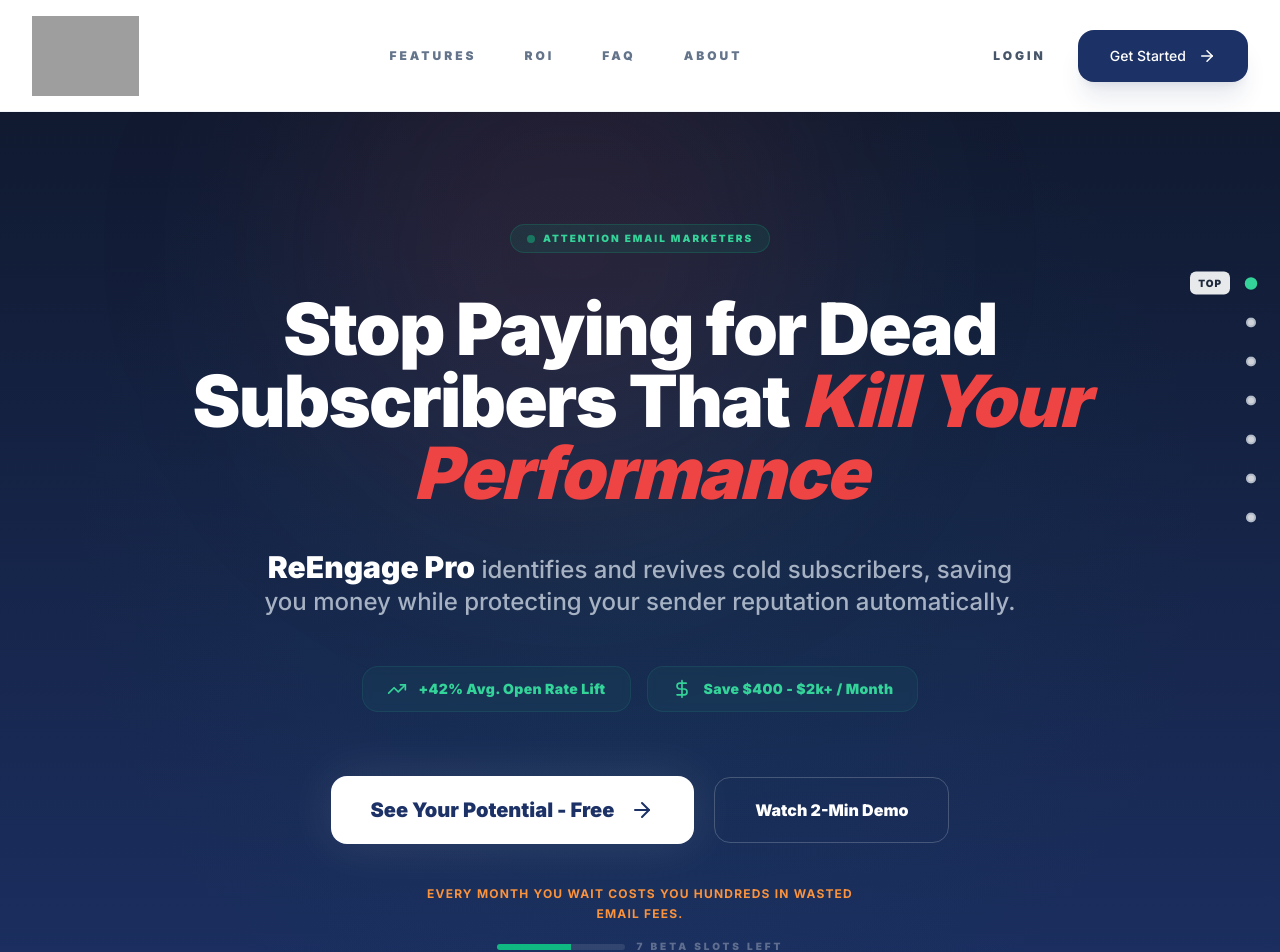
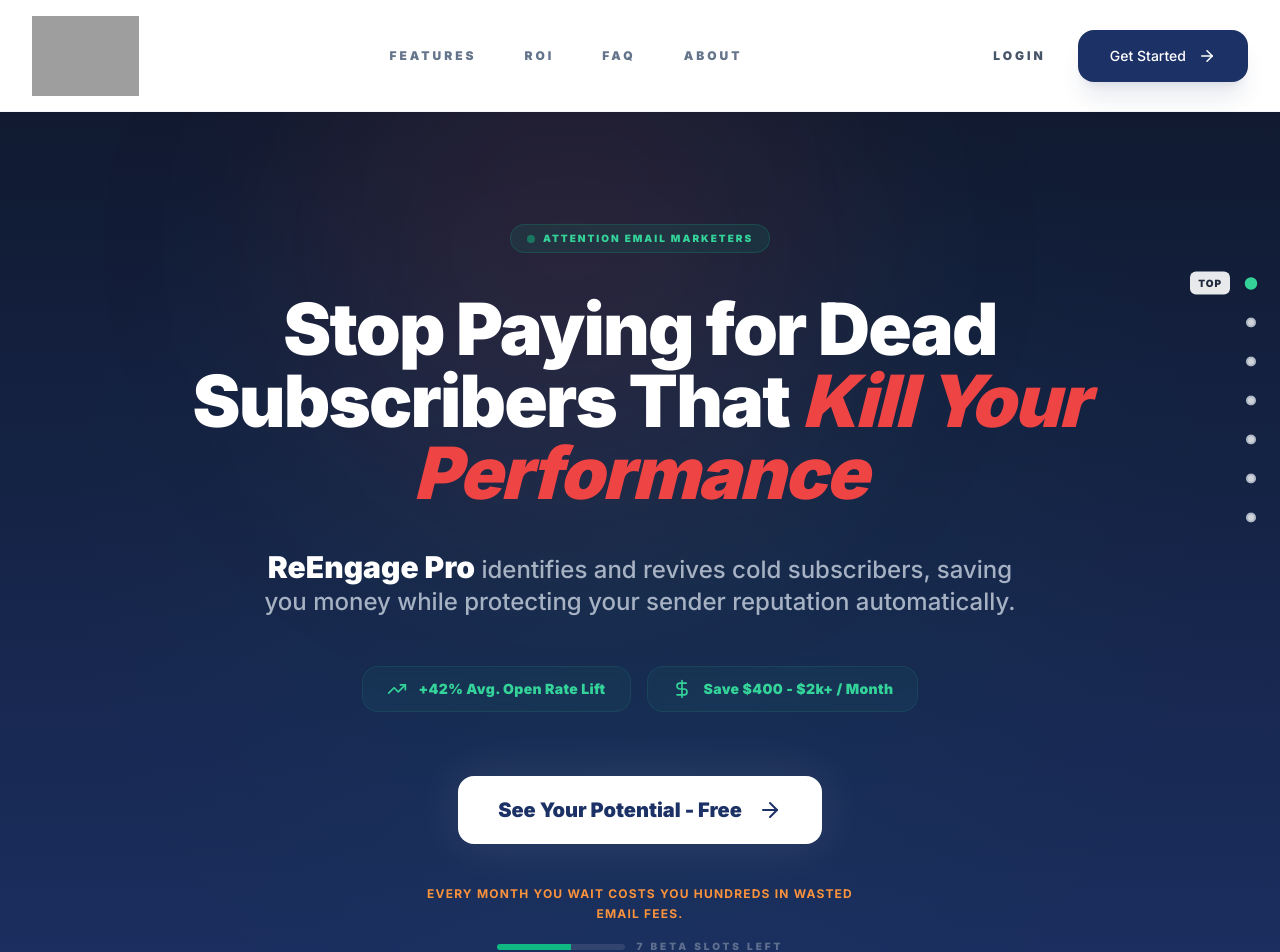
Before and after one commit to pjexec/reengageprolander1, a React (Vite) app: page / in a window 1280 px wide. Shown: the top 952 px of the page. Built offline with nearby package versions, Linux system fonts and the light colour scheme; grey boxes are pictures that could not be loaded.

Commit message:
Remove demo button, update modal text

```diff
--- a/components/Hero.tsx
+++ b/components/Hero.tsx
@@ -43,9 +43,6 @@
               <span>See Your Potential - Free</span>
               <ArrowRight className="w-6 h-6 group-hover:translate-x-1 transition-transform" />
             </button>
-            <button className="text-white font-black px-6 sm:px-10 py-4 sm:py-5 border border-white/20 rounded-xl sm:rounded-2xl text-sm sm:text-base hover:bg-white/5 transition-colors duration-300">
-              Watch 2-Min Demo
-            </button>
           </div>
 
           <div className="space-y-4">
--- a/components/SignupModal.tsx
+++ b/components/SignupModal.tsx
@@ -135,7 +135,7 @@
                                     Get Early Access
                                 </h2>
                                 <p className="text-slate-400 text-sm">
-                                    Join the waitlist and lock in your grandfathered pricing.
+                                    Apply for beta account and lock in your grandfathered pricing.
                                 </p>
                             </div>
 
```
